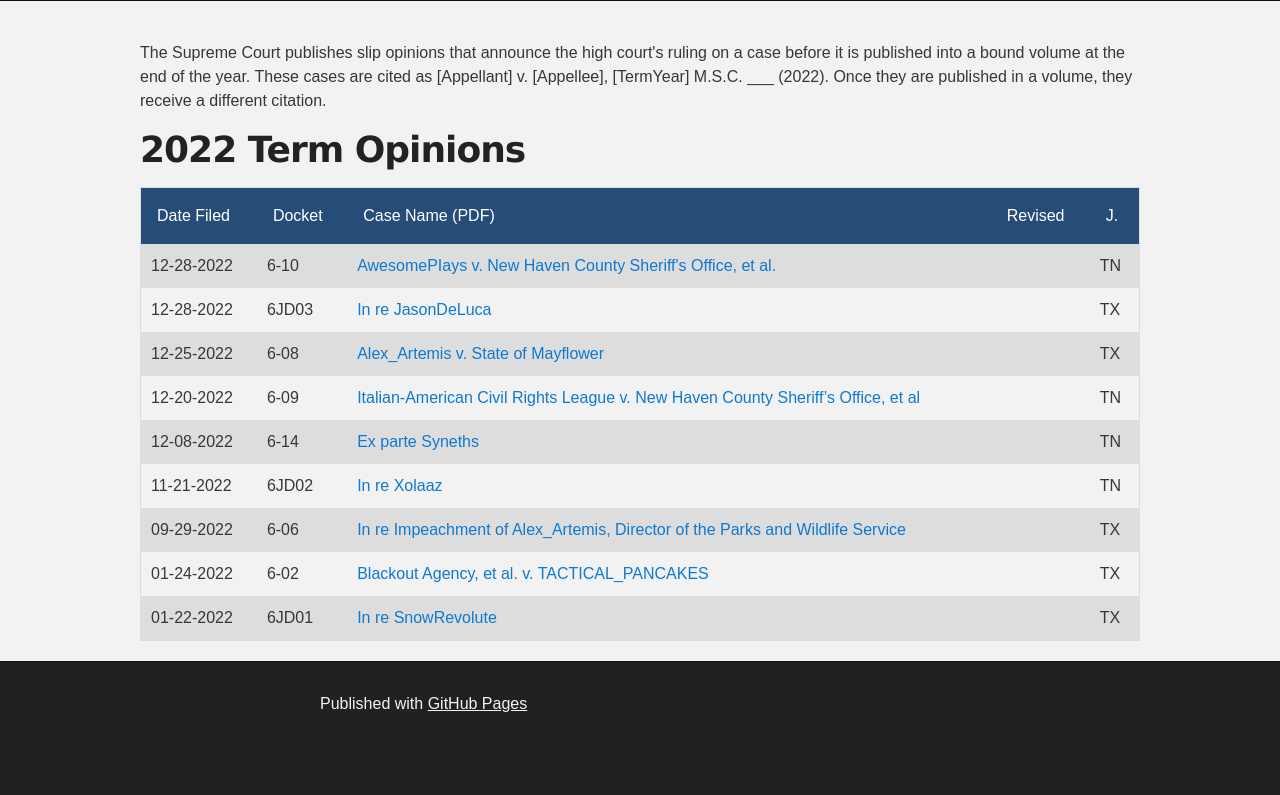
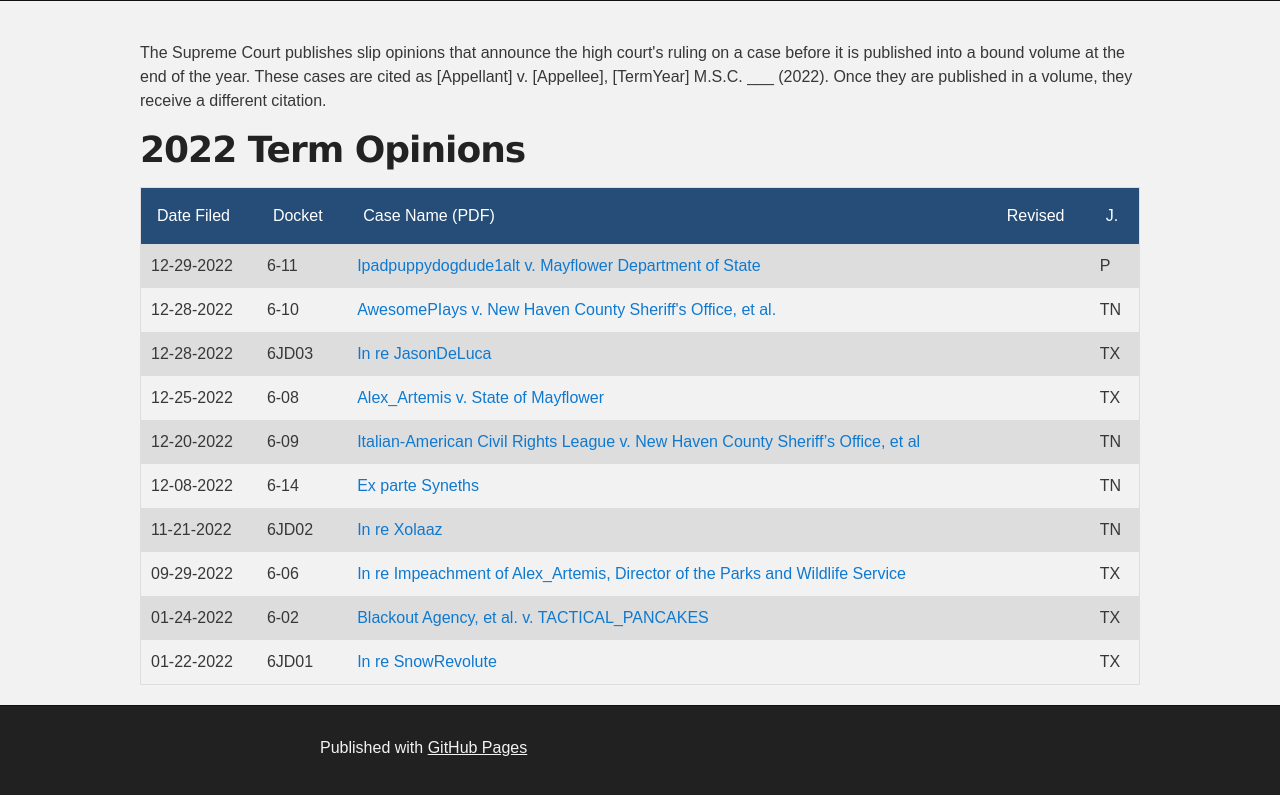
Before and after one commit to uscourtsrblx/uscourtsrblx.github.io, a Jekyll site: the page opinions.html, which Jekyll copies as it is, in a window 1280 px wide. Shown: the part 459-1254 px from the top of the page. Built offline with Jekyll 4.4.1, drawn with Linux system fonts in a browser that asks for light colours; before the commit the page ends 1210 px from its top, so only the background shows below that.

Commit message:
Added 6-11

```diff
--- a/opinions.html
+++ b/opinions.html
@@ -177,6 +177,13 @@
 			<th>J.</th>
           </tr>
 		  <tr>
+            <td>12-29-2022</td>
+			<td>6-11</td>
+			<td><a href='/opinions/Ipadpuppydogdude1alt%20v.%20Dept%20of%20State.pdf'>Ipadpuppydogdude1alt v. Mayflower Department of State</a></td>
+            <td></td>
+            <td>P</td>
+          </tr>
+		  <tr>
             <td>12-28-2022</td>
 			<td>6-10</td>
 			<td><a href='/opinions/AwesomePIays%20v.%20NHCSO.pdf'>AwesomePIays v. New Haven County Sheriff's Office, et al.</a></td>
```
Also changed, not shown: 1 other file.
